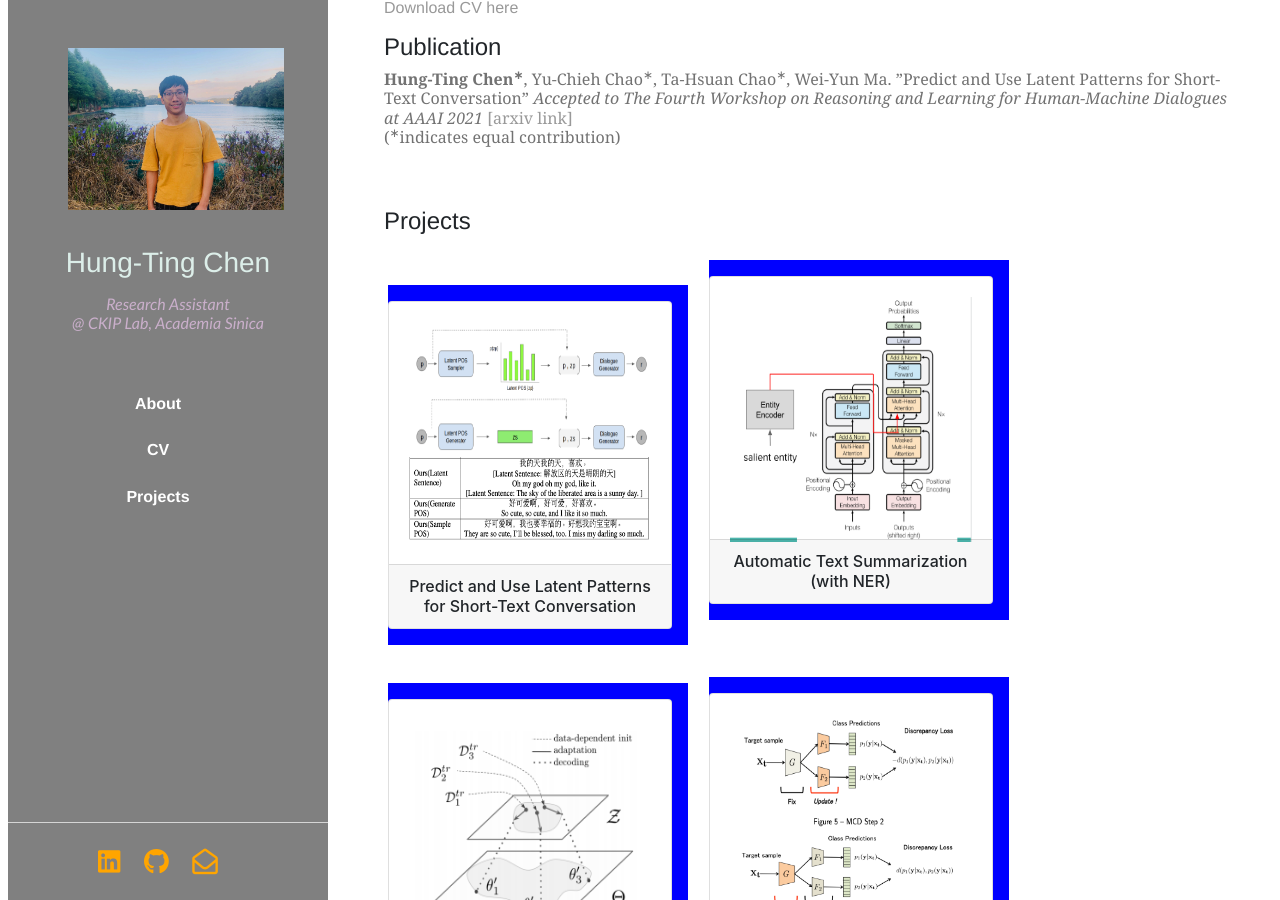
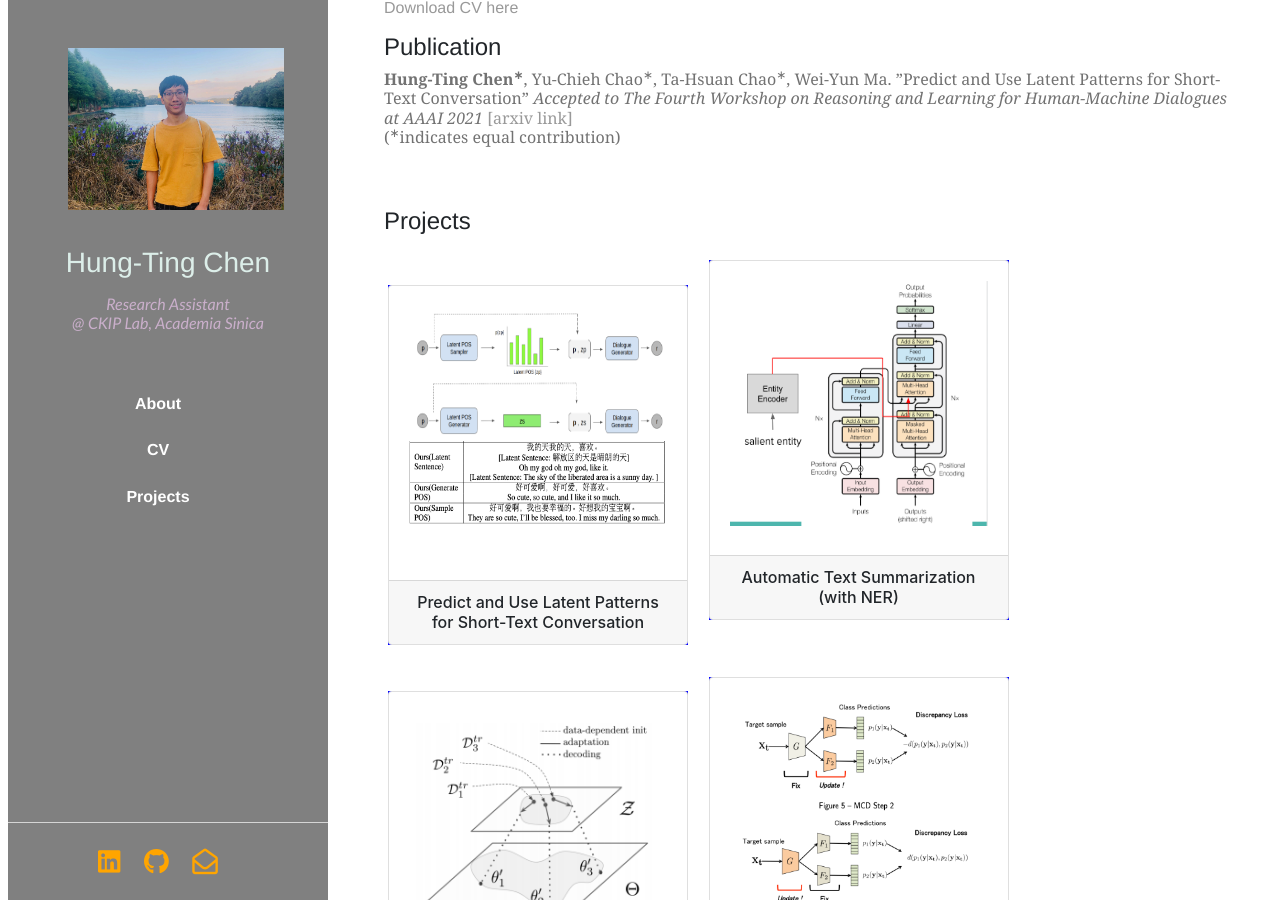
Before and after one commit to timchen0618/timchen0618.github.io, a Jekyll site: the page index.html, which Jekyll copies as it is, in a window 1280 px wide and 900 px high, scrolled down 349 px. Built offline with Jekyll 4.4.1, drawn with Linux system fonts in a browser that asks for light colours; nearby versions of some CDN libraries.

Commit message:
modify layout

```diff
--- a/index.html
+++ b/index.html
@@ -104,7 +104,7 @@
                                 <div>
                                     <!-- -->
                                     <div class="cardwrap mr-3 my-3 d-inline-flex">
-                                    <div class="card mr-3 my-3 d-inline-flex">
+                                    <div class="card d-inline-flex">
                                         <div class="card-body">
                                             <div class="row mx-auto my-auto">
                                                 <!-- <img src="{{item[2][0]}}" alt="image.png" class="mx-auto my-auto mw-100" height="200px"> -->
@@ -124,7 +124,7 @@
 
                                     <!-- -->
                                     <div class="cardwrap mr-3 my-3 d-inline-flex">
-                                    <div class="card mr-3 my-3 d-inline-flex">
+                                    <div class="card d-inline-flex">
                                         <div class="card-body">
                                             <div class="row mx-auto my-auto">
                                                 <a href="https://docs.google.com/presentation/d/1RGUp9G6mJnxnQeYMiSHpP6at9ORf-S44gmOGI7Ee18s/edit?usp=sharing">
@@ -142,7 +142,7 @@
 
                                     <!-- -->
                                     <div class="cardwrap mr-3 my-3 d-inline-flex">
-                                    <div class="card mr-3 my-3 d-inline-flex">
+                                    <div class="card d-inline-flex">
                                         <div class="card-body">
                                             <div class="row mx-auto my-auto">
                                                 <a href="https://github.com/timchen0618/pytorch-leo">
@@ -160,7 +160,7 @@
 
                                     <!-- -->
                                     <div class="cardwrap mr-3 my-3 d-inline-flex">
-                                    <div class="card mr-3 my-3 d-inline-flex">
+                                    <div class="card d-inline-flex">
                                         <div class="card-body">
                                             <div class="row mx-auto my-auto">
                                                 <a href="2019_DLCV_Final_Project_Poster.pdf">
@@ -179,7 +179,7 @@
 
                                     <!-- -->
                                     <div class="cardwrap mr-3 my-3 d-inline-flex">
-                                    <div class="card mr-3 my-3 d-inline-flex">
+                                    <div class="card d-inline-flex">
                                         <div class="card-body">
                                             <div class="row mx-auto my-auto">
                                                 <a href="2019_DLCV_Final_Project_Poster.pdf">
@@ -198,7 +198,7 @@
 
                                     <!-- -->
                                     <div class="cardwrap mr-3 my-3 d-inline-flex">
-                                    <div class="card mr-3 my-3 d-inline-flex">
+                                    <div class="card d-inline-flex">
                                         <div class="card-body">
                                             <div class="row mx-auto my-auto">
                                                 <a href="https://drive.google.com/file/d/1GrGuxH2mEH38O4K8wts_tLy2raGdj9AY/view?usp=sharing">
@@ -217,7 +217,7 @@
 
                                     <!-- -->
                                     <div class="cardwrap mr-3 my-3 d-inline-flex">
-                                    <div class="card mr-3 my-3 d-inline-flex">
+                                    <div class="card d-inline-flex">
                                         <div class="card-body">
                                             <div class="row mx-auto my-auto">
                                                 <a href="https://docs.google.com/presentation/d/1MVmCK1WTk4WQcBXrF9yXl1kT6lhuS0HlpOf-Vjkt9s4/edit?usp=sharing">
@@ -235,7 +235,7 @@
 
                                     <!-- -->
                                     <div class="cardwrap mr-3 my-3 d-inline-flex">
-                                    <div class="card mr-3 my-3 d-inline-flex">
+                                    <div class="card d-inline-flex">
                                         <div class="card-body">
                                             <div class="row mx-auto my-auto">
                                                 <a href="https://docs.google.com/presentation/d/1h4JC30qSp6azOQBoXwChTX7LXVqkHMnl2Z2x4oDHWkk/edit?usp=sharing">
```
